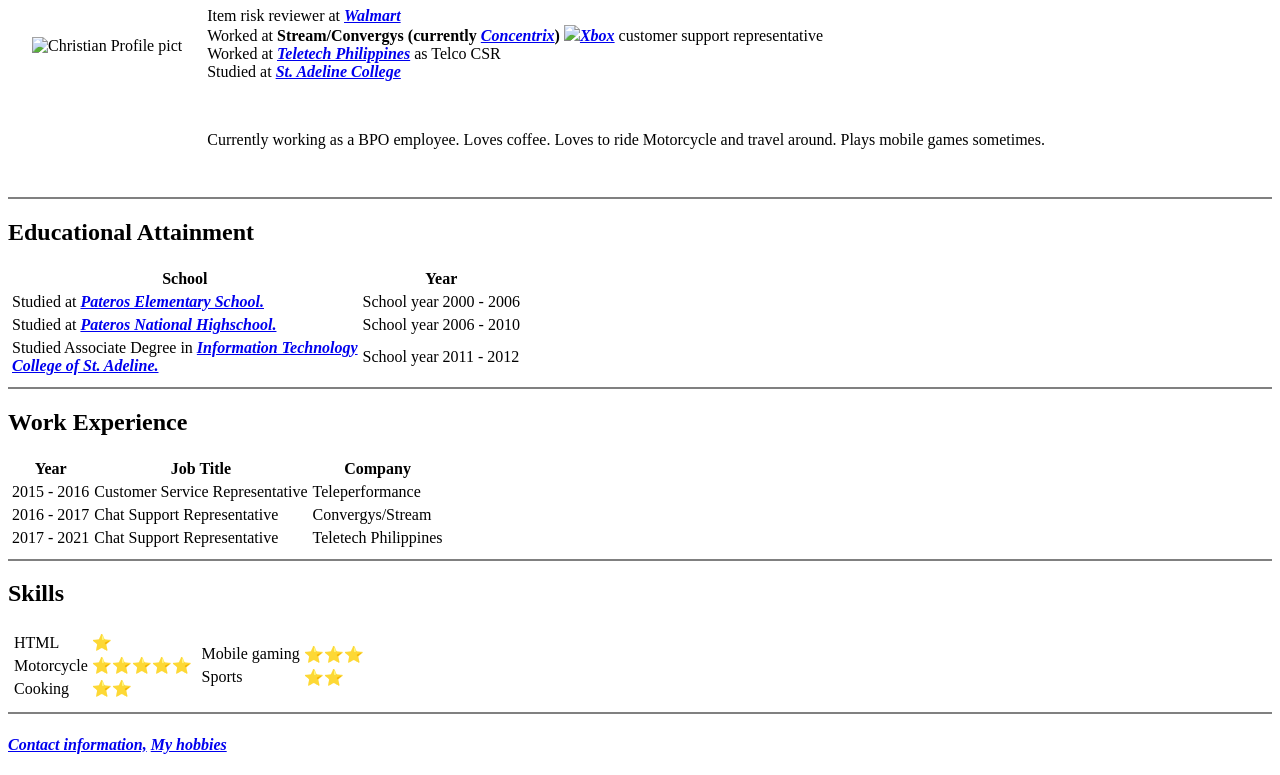
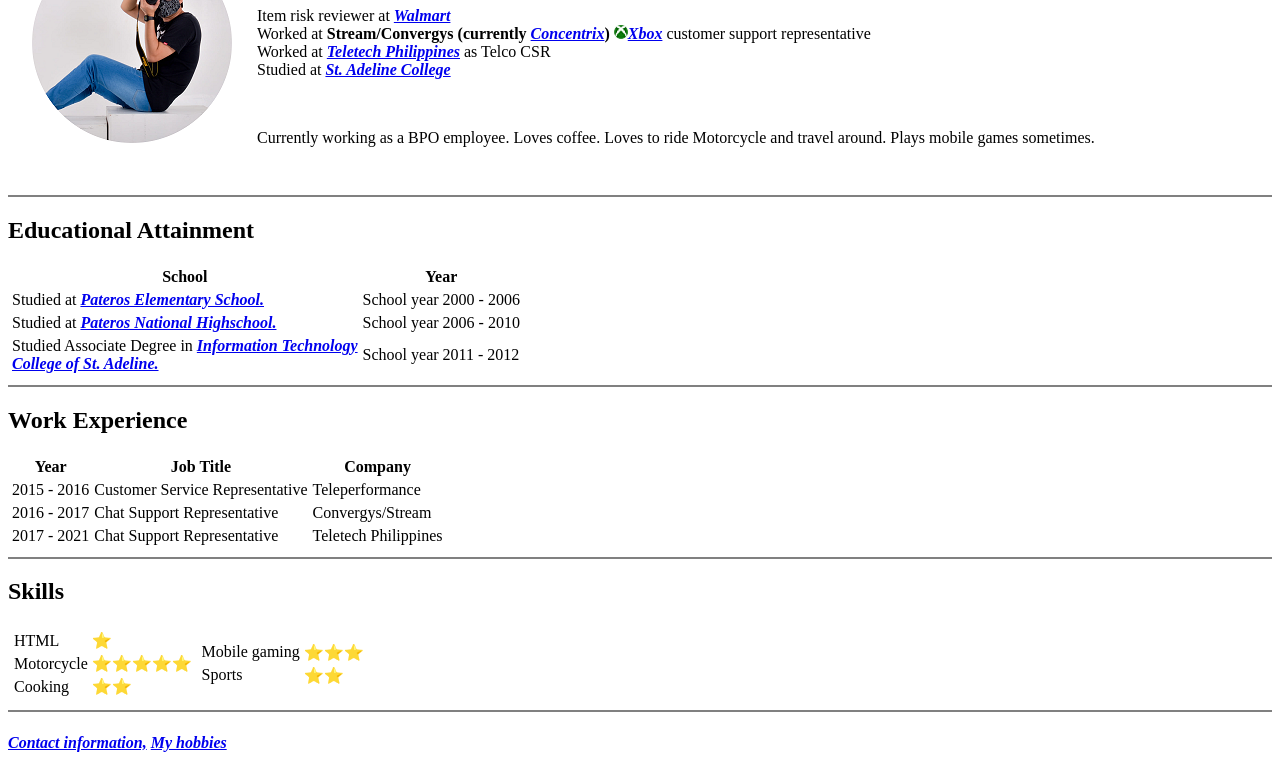
Before and after one commit to nochie-nochie/cv, a plain HTML site: page index.html in a window 1280 px wide. Shown: the part 105-880 px from the top of the page. Drawn offline with Linux system fonts and the light colour scheme.

Commit message:
Update index html

```diff
--- a/index.html
+++ b/index.html
@@ -7,10 +7,10 @@
     <body>
         <table cellspacing="23">
             <tr>
-                <td><img src="images/nochie-modified.png" alt="Christian Profile pict"></td>
+                <td><img src="nochie-modified.png" alt="Christian Profile pict"></td>
                 <td> <h1>Christian Nocheseda</h1>
                     <p>Item risk reviewer at <strong><em><a href="https://corporate.walmart.com/about#walmart-us">Walmart</a></em></strong><br>
-                    Worked at <strong>Stream/Convergys (currently <a href="https://www.concentrix.com/what-we-do/"><em>Concentrix</em></a>)</strong> <img src="images/3139_Xbox.png"><a href="https://www.xbox.com/en-PH/"><strong><em>Xbox</em></strong></a> customer support representative<br>
+                    Worked at <strong>Stream/Convergys (currently <a href="https://www.concentrix.com/what-we-do/"><em>Concentrix</em></a>)</strong> <img src="3139_Xbox.png"><a href="https://www.xbox.com/en-PH/"><strong><em>Xbox</em></strong></a> customer support representative<br>
                     Worked at  <strong><a href="https://www.ttecjobs.com/en/who-we-are"><em>Teletech Philippines</em></a></strong> as Telco CSR<br>
                     Studied at <strong><a href="https://www.stadeline.education/"><em>St. Adeline College</em></a></strong></p><br>
 
```
